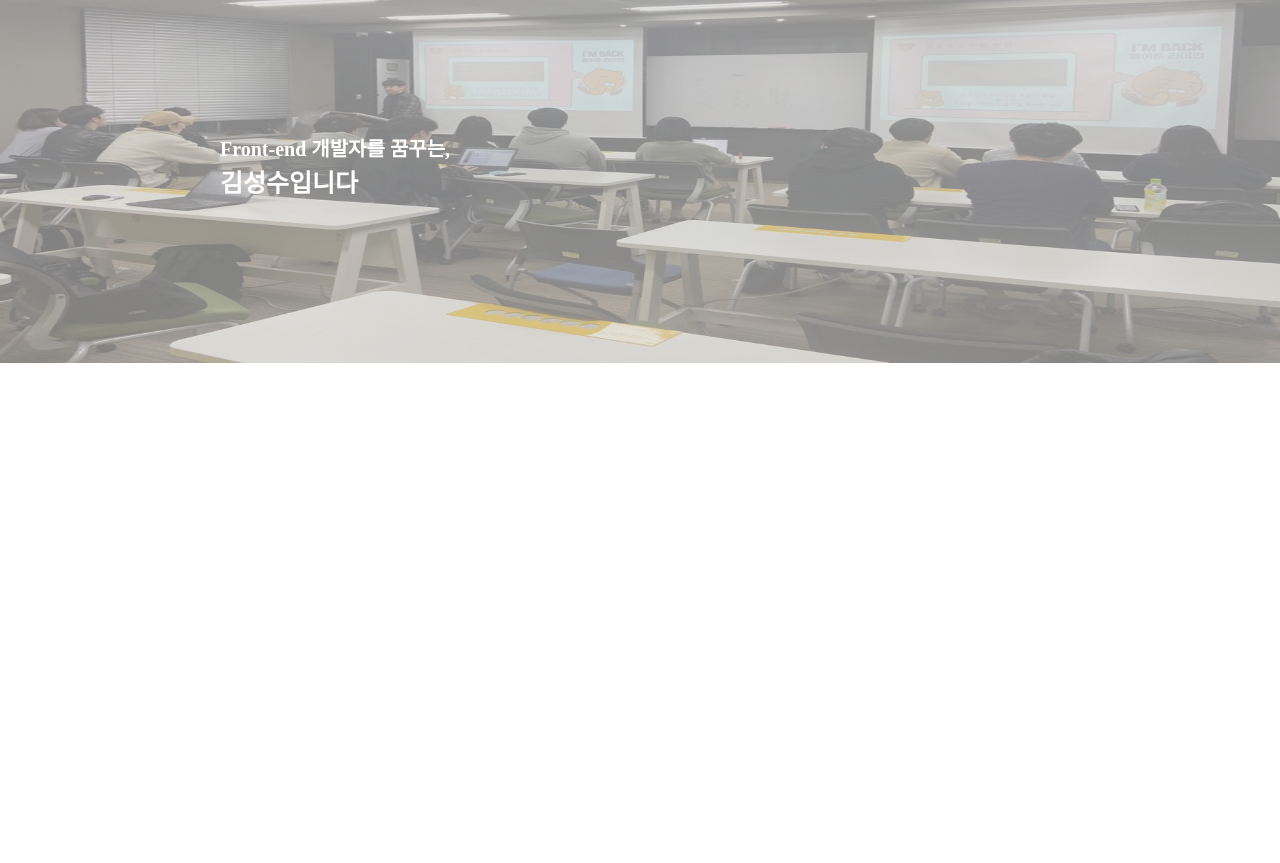
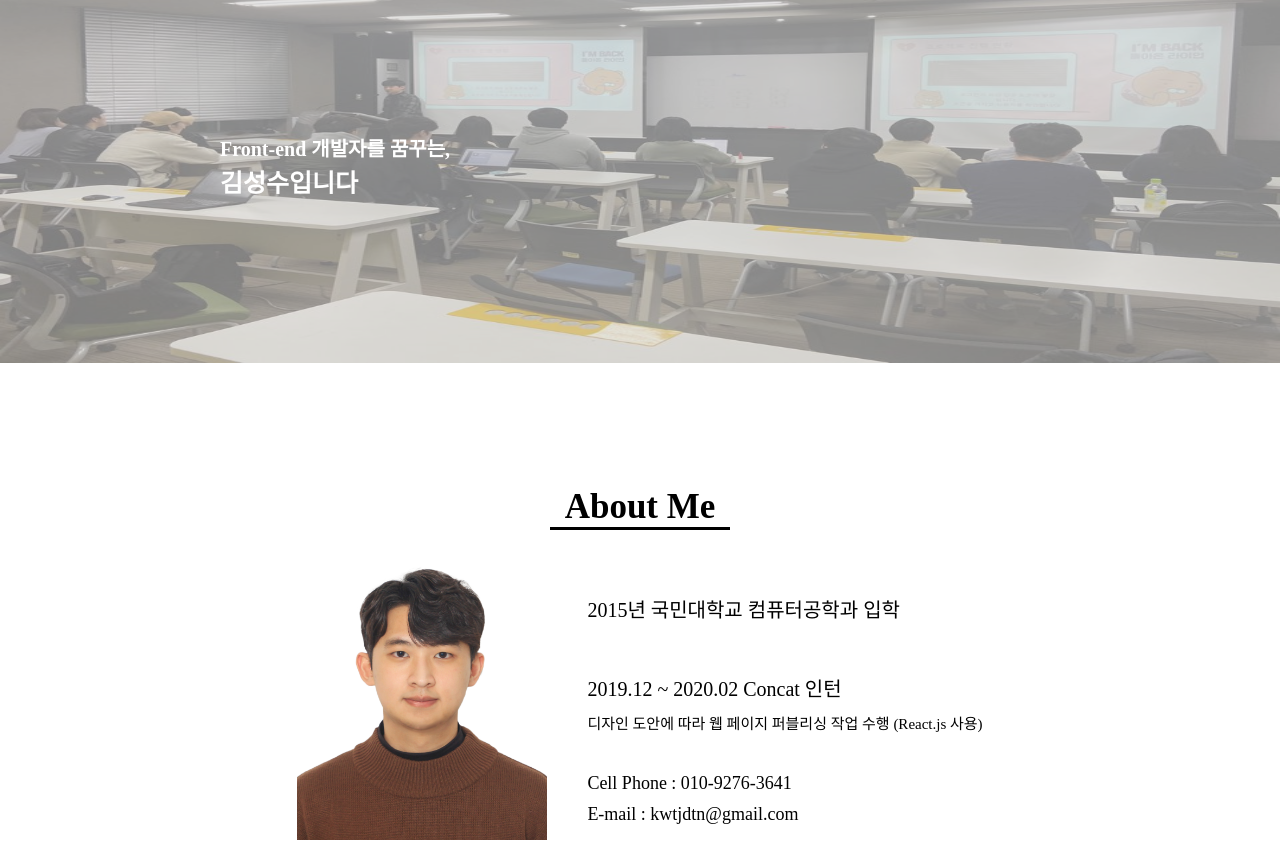
Before and after one commit to kwtjdtn/portfolio, a React (Create React App) app: page / in a window 1280 px wide. Shown: the part 137-1000 px from the top of the page. Before the commit the page ends 800 px from the top, so only its background shows below. Built offline with nearby package versions, Linux system fonts and the light colour scheme.

Commit message:
About component 추가

```diff
--- a/src/App.js
+++ b/src/App.js
@@ -4,6 +4,7 @@ import './App.css';
 
 import Navbar from './component/navbar';
 import Home from './component/Home';
+import About from './component/About';;
 // import Project from './component/project';;
 
 function App() {
@@ -12,6 +13,7 @@ function App() {
       <div className = "main">
         <Navbar/>
         <Home/>
+        <About/>
       </div>
     </div>
   );
--- /dev/null
+++ b/src/component/About.css
@@ -0,0 +1,58 @@
+.about-container {
+    display: flex;
+    width: 100%;
+    height: 500px;
+    justify-content: center;
+    flex-direction: column;
+}
+
+.about-main-text {
+    padding-top: 100px;
+    font-size: 35px;
+    font-weight: 600;
+}
+
+.text-border {
+    align-self: center;
+    width: 180px;
+    border-top: 3px solid black;
+}
+
+.auth-img {
+    width: 250px;
+    height: 310px;
+}
+
+.auth-text {
+    display: flex;
+    flex-direction: column;
+    justify-content: center;
+}
+
+.about-text {
+    display: flex;
+    justify-content: center;
+}
+
+.about-text2 {
+    width: 100%;
+    padding-left: 40px;
+    padding-top: 50px;
+    font-size: 20px;
+    text-align: left;
+}
+
+.about-sub-text {
+    padding-left: 40px;
+    padding-top: 10px;
+    padding-bottom: 30px;
+    font-size: 15px;
+    font-weight: 300;
+}
+
+.about-text3 {
+    padding-left: 40px;
+    padding-top: 10px;
+    font-size: 18px;
+    text-align:  left;
+}
--- /dev/null
+++ b/src/component/About.js
@@ -0,0 +1,23 @@
+import React from 'react';
+import './About.css';
+import auth from '../img/about.png';
+const About = () => {
+  return (
+    <div className="about-container">
+      <div className="about-main-text"> About Me </div>
+      <div className="text-border"></div>
+      <div className="about-text">
+        <img src={auth} className="auth-img" />
+        <div className="auth-text">
+          <div className="about-text2">2015년 국민대학교 컴퓨터공학과 입학</div>
+          <div className="about-text2">2019.12 ~ 2020.02 Concat 인턴 </div>
+          <div className="about-sub-text"> 디자인 도안에 따라 웹 페이지 퍼블리싱 작업 수행 (React.js 사용) </div>
+          <div className="about-text3"> Cell Phone : 010-9276-3641</div>
+          <div className="about-text3"> E-mail : kwtjdtn@gmail.com</div>
+        </div>
+      </div>
+    </div>
+  );
+};
+
+export default About;
```
Also changed, not shown: src/img/about.png (added).
